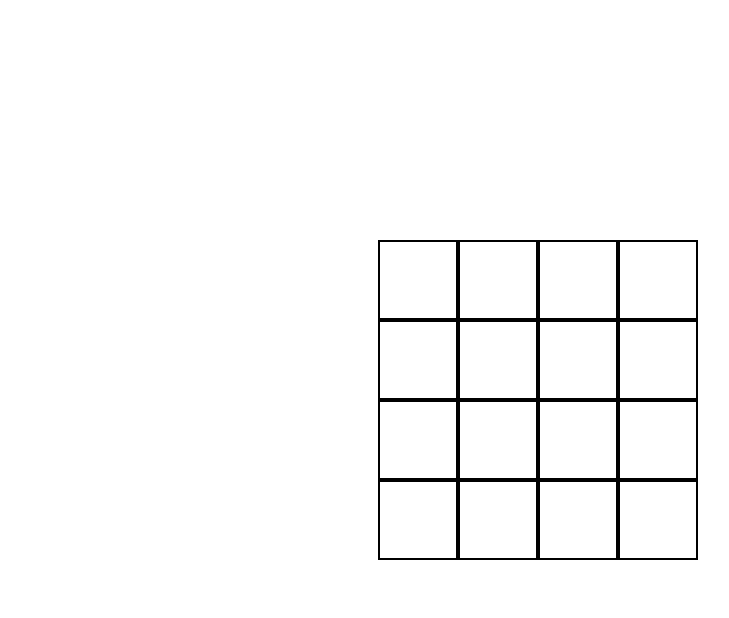
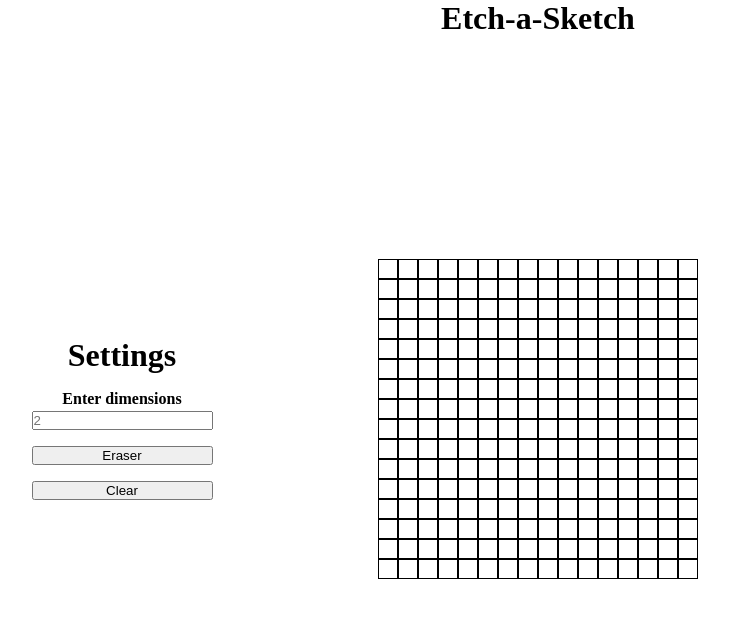
Before and after one commit to 0lympusMons/Etch-a-Sketch, a plain HTML site: page index.html in a window 1280 px wide. Shown: the whole page, without its empty margins (102-831 px from the left). Drawn offline with Linux system fonts and the light colour scheme.

Commit message:
Add settings

```diff
--- a/index.html
+++ b/index.html
@@ -7,13 +7,35 @@
     <meta name="viewport" content="width=device-width, initial-scale=1.0">
     <link rel="stylesheet" href="./style.css">
     <script src="./script.js" defer></script>
-    <title>Document</title>
+    <title>Etch-a-Sketch</title>
 </head>
 
 <body>
-    <div class="boxes__container">
 
+    <h1>Etch-a-Sketch</h1>
+
+    <div class="body">
+        <div class="wrapper__settings">
+            <div class="settings">
+                <h1>Settings</h1>
+                <h4>Enter dimensions</h4>
+                <input type="text" placeholder="2">
+                <button class="erase_button">Eraser</button>
+                <button>Clear</button>
+
+            </div>
+        </div>
+
+        <div class="wrapper__boxes">
+            <div class="boxes__container">
+
+            </div>
+        </div>
+
+
+        <div class="wrapper__blank"></div>
     </div>
+
 </body>
 
 </html>
--- a/script.js
+++ b/script.js
@@ -29,7 +29,16 @@ function paint() {
     this.classList.add('black');
 }
 
+function erase(){
+    this.classList.add('white');
+    console.log("Does not work");
+}
+
 
 let boxesContainer = document.querySelector('.boxes__container');
 
-generateBox(4);
+// Settings
+let eraseButton = document.querySelector('.erase_button');
+eraseButton.addEventListener('click', erase);
+
+generateBox(16);
--- a/style.scss
+++ b/style.scss
@@ -5,6 +5,25 @@ html, body{
 
 body{
     display: flex;
+    flex-direction: column;
+}
+
+h1{
+    text-align: center;
+}
+
+.body{
+    display: flex;
+    align-items: center;
+    justify-content: center;
+
+
+    height: 100%;
+
+    &>*{
+
+        // margin-right: 2em;
+    }
 }
 
 * {
@@ -13,8 +32,36 @@ body{
     box-sizing: border-box;
 }
 
+.wrapper__settings{
+    width: 15%;
+    display:flex;
+
+    justify-content: center;
+
+    .settings{
+        display: flex;
+        flex-direction: column;
+
+        text-align: center;
+
+        gap: 1em;
+
+        input{
+            margin-top: -1em;
+        }
+
+    }
+
+
+}
+
+.wrapper__boxes{
+
+    width: 50%;
+
     .boxes__container {
         display: flex;
+        // position: absolute;
         align-items: center;
         align-content: center;
         justify-content: center;
@@ -23,16 +70,30 @@ body{
         height:20em;
         width: 20em;
 
-    margin:auto;
+        margin: 0 auto;
+
+        // border: 1px solid black;
 
         &--children {
-        // width: 1em;
-        // height: 1em;
-        border: 2px solid black;
+            padding: 0;
+            margin: 0;
+            border: 1px solid black;
         }
 
+
+    }
+}
+
+
+
+.wrapper__blank{
+width: 15%;
 }
 
 .black{
     background-color: black;
 }
+
+.white{
+    background-color: white;
+}
```
Also changed, not shown: style.css. Lines whose indentation alone changed are shown as unchanged.
